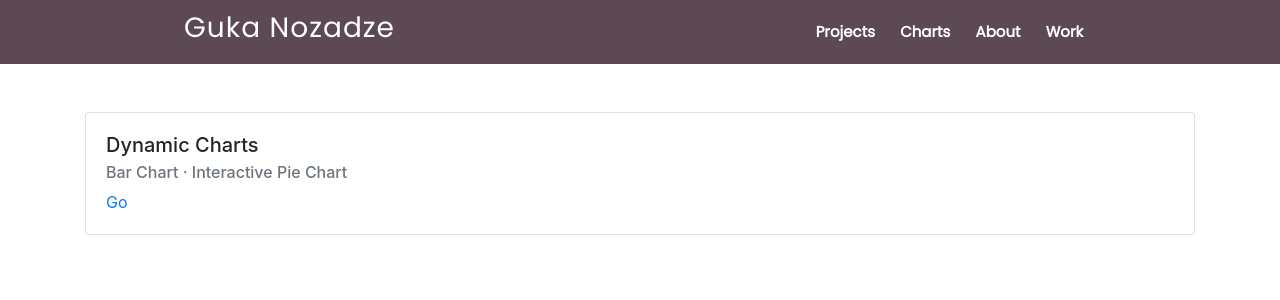
After one commit to gukanozadze/MyWebsite, a Django app: page /projects/ in a window 1280 px wide. The commit adds this page. Shown: the top 300 px of the page. Run offline with Django 3.2, Linux system fonts and the light colour scheme; some libraries are stand-ins or nearby versions.

Commit message:
Re-designed navbar and navigation

```diff
--- /dev/null
+++ b/mainApps/static/main.css
@@ -0,0 +1,136 @@
+body{
+    padding: 0;
+    margin: 0;
+    box-sizing: border-box;
+}
+/* Scrollbar */
+body::-webkit-scrollbar {
+    width: .5em;
+}
+
+body::-webkit-scrollbar-track {
+    -webkit-box-shadow: inset 0 0 10px rgba(34, 34, 34, 0.3);
+}
+
+body::-webkit-scrollbar-thumb {
+  background-color: darkgrey;
+  outline: 1px solid slategrey;
+}
+
+nav{
+    display: flex;
+    justify-content: space-around;
+    align-items: center;
+    font-family: 'Poppins', sans-serif;
+    background-color: #5D4954;
+    min-height: 8vh;
+}
+
+
+.logo a{
+    text-decoration: none;
+    color: white;
+    text-transform: capitalize;
+    letter-spacing: 1px;
+}
+
+ul.nav_links{
+    margin: 0;
+
+    display: flex;
+    justify-content: space-around;
+    width: 26%;
+}
+
+ul.nav_links a{
+    text-decoration: none;
+    font-weight: bold;
+    color: white;
+    font-size: 15px;
+}
+
+ul.nav_links li{
+    list-style: none;
+}
+.burger{
+    cursor: pointer;
+    display: none;
+}
+
+.burger div{
+    width: 30px;
+    height: 3px;
+    margin: 5px;
+    background-color: rgb(255, 255, 255);
+    transition: all 0.5s ease;
+}
+
+@media screen and (max-width:1100px){
+
+    ul.nav_links{
+        width: 50%;
+    }
+}
+
+
+@media screen and (max-width:668px){
+    body{
+        overflow-x: hidden
+    }
+
+    .nav_links li{
+        opacity: 0;
+    }
+
+    .nav_links{
+       z-index: 1;
+       position: absolute;
+       right: 0px;
+       top: 8vh;
+       height: 92vh;
+       width: 50%;
+       background-color: #5D4954;
+       flex-direction: column;
+       text-align: center;
+       transform: translateX(100%);
+       transition: transform 0.4s ease-in;
+
+    }
+
+    .burger{
+        display: block;
+    }
+}
+
+.nav_active{
+    transform: translateX(0%);
+}
+
+@keyframes navLinkFade{
+    from{
+        opacity: 0;
+        transform: translateX(50px)
+    }
+
+    to{
+        opacity: 1;
+        transform: translateX(0px)
+    }
+}
+
+
+.burger.clicked .line1{
+    transform: rotate(-45deg) translate(-5px, 6px)
+}
+
+.burger.clicked .line2{
+    opacity: 0
+}
+
+.burger.clicked .line3{
+    transform: rotate(45deg) translate(-5px, -6px)
+}
+
+.noneoutline{
+    text-decoration: none
+}
--- a/mainApps/static/main.js
+++ b/mainApps/static/main.js
@@ -10,3 +10,36 @@ $("a[href^='#'").on('click', function(e){
         window.location.hash = target
     })
 })
+
+
+
+const toggleNavBar = function() {
+    const burger = $('.burger')
+    const nav = $('.nav_links')
+    const navLinks = $('.nav_links li')
+
+
+    // Hide show nav bar
+    burger.on('click', () => {
+        nav.toggleClass('nav_active')
+        burger.toggleClass('clicked')
+        // Animate LI
+        navLinks.each( (index, list) => {
+
+            if (list.style.animation){
+                list.style.animation = ''
+            }else{
+                list.style.animation = `navLinkFade 0.5s ease forwards ${index/7 + 0.45}s`
+            }
+        })
+    })
+}
+toggleNavBar()
+
+
+const hoverProject = function(){
+    const link =$(this).attr('redirect')
+    window.location.replace(link);
+}
+
+$('.project').click(hoverProject)
--- /dev/null
+++ b/mainApps/templates/mainApps/projects.html
@@ -0,0 +1,16 @@
+{% extends 'base.html' %}
+
+{% block content %}
+
+    <div class="project container mt-5" redirect="{% url 'charts' %}">
+            <div class="card" style="width: 100%;">
+                <div class="card-body">
+                <h5 class="card-title">Dynamic Charts</h5>
+                <h6 class="card-subtitle mb-2 text-muted">Bar Chart · Interactive Pie Chart</h6>
+                <a href="#" class="card-link">Go</a>
+                </div>
+            </div>
+    </div>
+
+
+{% endblock %}
--- a/mainApps/urls.py
+++ b/mainApps/urls.py
@@ -6,5 +6,8 @@ from . import views
 
 urlpatterns = [
     path('addchart/', views.addChart, name='chart-form'),
-    path('', views.home, name='home'),
+    path('', views.projects),
+    path('projects/', views.projects, name='projects'),
+    path('projects/charts', views.charts, name='charts'),
+
 ]
--- a/mainApps/views.py
+++ b/mainApps/views.py
@@ -5,18 +5,18 @@ from .forms import ChartForm
 
 
 
-def home(request):
+def charts(request):
     chartData = Chart.objects.all()
 
     if request.method == 'POST':
         form = ChartForm(request.POST)
         if form.is_valid():
             form.save()
-            return redirect('home')
+            return redirect('charts')
     else:
         form = ChartForm()
 
-    return render(request, 'mainApps/home.html', {'pieChartData': chartData, 'form': form})
+    return render(request, 'mainApps/charts.html', {'pieChartData': chartData, 'form': form, 'title': 'Charts'})
 
 
 def addChart(request):
@@ -24,7 +24,7 @@ def addChart(request):
         form = ChartForm(request.POST)
         if form.is_valid():
             form.save()
-            return redirect('home')
+            return redirect('charts')
     else:
         form = ChartForm()
 
@@ -34,3 +34,6 @@ def addChart(request):
 def chartsAPI(request):
     charts = Chart.objects.all()
     return render(request, 'mainApps/chartsAPI.html', {'charts': charts})
+
+def projects(request):
+    return render(request, 'mainApps/projects.html', {'title': 'Projects'})
--- a/portfolio/settings.py
+++ b/portfolio/settings.py
@@ -57,7 +57,7 @@ ROOT_URLCONF = 'portfolio.urls'
 TEMPLATES = [
     {
         'BACKEND': 'django.template.backends.django.DjangoTemplates',
-        'DIRS': [],
+        'DIRS': ['portfolio/templates'],
         'APP_DIRS': True,
         'OPTIONS': {
             'context_processors': [
--- a/portfolio/templates/base.html
+++ b/portfolio/templates/base.html
@@ -1,6 +1,8 @@
+{% load static %}
+
 <!doctype html>
-{% load static %}
 <html lang="en">
+
 
 <head>
     <meta charset="utf-8">
@@ -8,83 +10,49 @@
     <meta name="description" content="">
     <meta name="author" content="Mark Otto, Jacob Thornton, and Bootstrap contributors">
     <meta name="generator" content="Jekyll v3.8.5">
-    <title>Home · Guka</title>
+    <title>Guka Nozadze · {{ title }}</title>
 
     <!-- Bootstrap core CSS -->
-    <link rel="stylesheet" href="https://stackpath.bootstrapcdn.com/bootstrap/4.2.1/css/bootstrap.min.css" integrity="sha384-GJzZqFGwb1QTTN6wy59ffF1BuGJpLSa9DkKMp0DgiMDm4iYMj70gZWKYbI706tWS"
-        crossorigin="anonymous">
+    <link rel="stylesheet" href="https://stackpath.bootstrapcdn.com/bootstrap/4.2.1/css/bootstrap.min.css" integrity="sha384-GJzZqFGwb1QTTN6wy59ffF1BuGJpLSa9DkKMp0DgiMDm4iYMj70gZWKYbI706tWS" crossorigin="anonymous">
+    <link href="https://fonts.googleapis.com/css?family=Poppins" rel="stylesheet">
+    <link rel="stylesheet" href="{% static 'main.css' %}" >
 
-
-    <style>
-        .bd-placeholder-img {
-        font-size: 1.125rem;
-        text-anchor: middle;
-      }
-
-      @media (min-width: 768px) {
-        .bd-placeholder-img-lg {
-          font-size: 3.5rem;
-        }
-      }
-    </style>
-    <!-- Custom styles for this template -->
-    <link href="album.css" rel="stylesheet">
 </head>
 
 <body>
-    <header>
-        <nav class="navbar navbar-expand-lg navbar-dark bg-dark ">
-            <div class="container">
-                <a class="navbar-brand" href="{% url 'home' %}">Guka Nozadze</a>
-                <button class="navbar-toggler" type="button" data-toggle="collapse" data-target="#navbarNav" aria-controls="navbarNav"
-                    aria-expanded="false" aria-label="Toggle navigation">
-                    <span class="navbar-toggler-icon"></span>
-                </button>
-                <div class="collapse navbar-collapse" id="navbarNav">
-                    <ul class="navbar-nav ml-auto">
-                        <li class="nav-item">
-                            <a class="nav-link" href="https://twitter.com/guka_nozadze">Twitter</a>
-                        </li>
-                        <li class="nav-item">
-                            <a class="nav-link" href="{% static 'Geo_CV.pdf' %}">Resume</a>
-                        </li>
-                        <li class="nav-item">
-                            <a class="nav-link" href="{% url 'allblogs' %}">Blog</a>
-                        </li>
-                    </ul>
-                </div>
+        <nav>
+            <div class="logo align-middle">
+                <h3><a href="{% url 'projects' %}">Guka Nozadze</a></h3>
+            </div>
+            <ul class="nav_links">
+
+                <li><a href="{% url 'projects' %}">Projects</a></li>
+                <li><a href="{% url 'charts' %}">Charts</a></li>
+
+                <li><a href="">About</a></li>
+                <li><a href="">Work</a></li>
+            </ul>
+            <div class="burger">
+                <div class="line1"></div>
+                <div class="line2"></div>
+                <div class="line3"></div>
             </div>
         </nav>
-    </header>
 
     <main role="main">
 
-       {% block content %}
-       {% endblock %}
+        {% block content %}
+        {% endblock %}
+
     </main>
-
-    <footer class="text-muted">
-        <div class="container text-center">
-            <p>Copyright &copy; Guka Nozadze {% now "Y" %}</p>
-        </div>
-    </footer>
 
 
 
+    <script type="text/javascript" src="https://code.jquery.com/jquery-3.3.1.js"></script>
+
+    <script type="text/javascript" src="{% static 'main.js' %}"></script>
 
 
-
-    <script src="https://code.jquery.com/jquery-3.3.1.slim.min.js" integrity="sha384-q8i/X+965DzO0rT7abK41JStQIAqVgRVzpbzo5smXKp4YfRvH+8abtTE1Pi6jizo"
-        crossorigin="anonymous"></script>
-    <script src="https://cdnjs.cloudflare.com/ajax/libs/popper.js/1.14.6/umd/popper.min.js" integrity="sha384-wHAiFfRlMFy6i5SRaxvfOCifBUQy1xHdJ/yoi7FRNXMRBu5WHdZYu1hA6ZOblgut"
-        crossorigin="anonymous"></script>
-    <script src="https://stackpath.bootstrapcdn.com/bootstrap/4.2.1/js/bootstrap.min.js" integrity="sha384-B0UglyR+jN6CkvvICOB2joaf5I4l3gm9GU6Hc1og6Ls7i6U/mkkaduKaBhlAXv9k"
-        crossorigin="anonymous"></script>
-    <script src="https://code.jquery.com/jquery-3.3.1.slim.min.js" integrity="sha384-q8i/X+965DzO0rT7abK41JStQIAqVgRVzpbzo5smXKp4YfRvH+8abtTE1Pi6jizo"
-        crossorigin="anonymous"></script>
-    <script>window.jQuery || document.write('<script src="/docs/4.2/assets/js/vendor/jquery-slim.min.js"><\/script>')</script>
-    <script src="/docs/4.2/dist/js/bootstrap.bundle.min.js" integrity="sha384-zDnhMsjVZfS3hiP7oCBRmfjkQC4fzxVxFhBx8Hkz2aZX8gEvA/jsP3eXRCvzTofP"
-        crossorigin="anonymous"></script>
 </body>
 
 </html>
```
Also changed, not shown: mainApps/templates/mainApps/charts.html (renamed from mainApps/templates/mainApps/home.html, +18 -73 lines).
